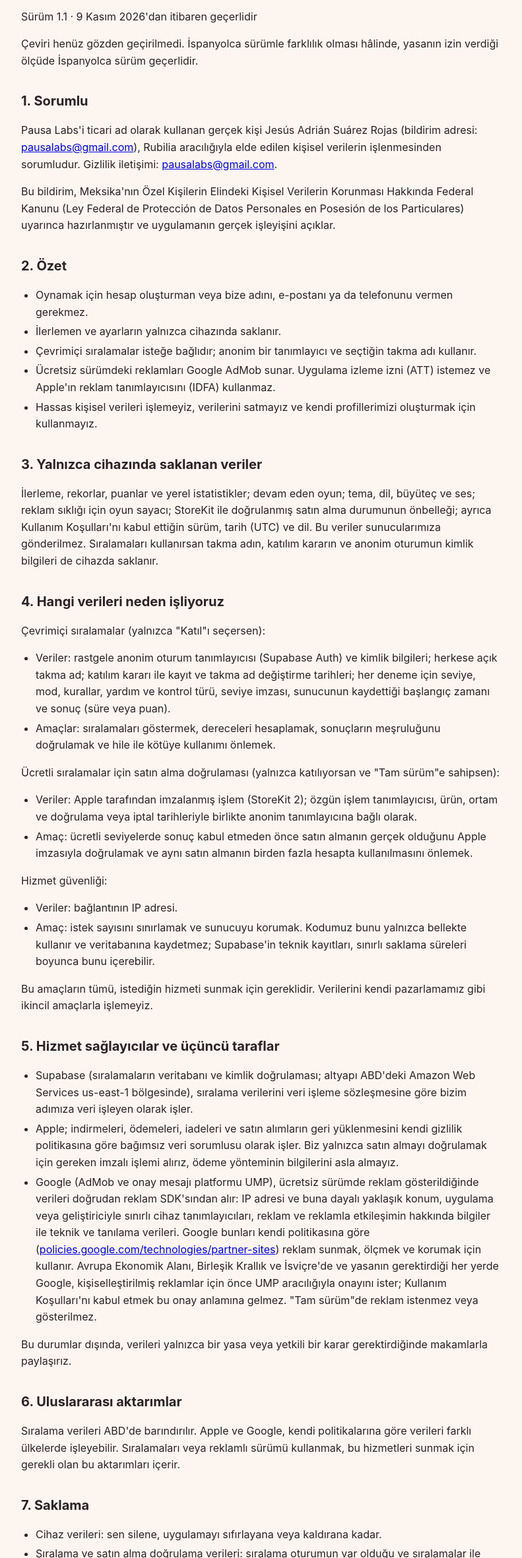
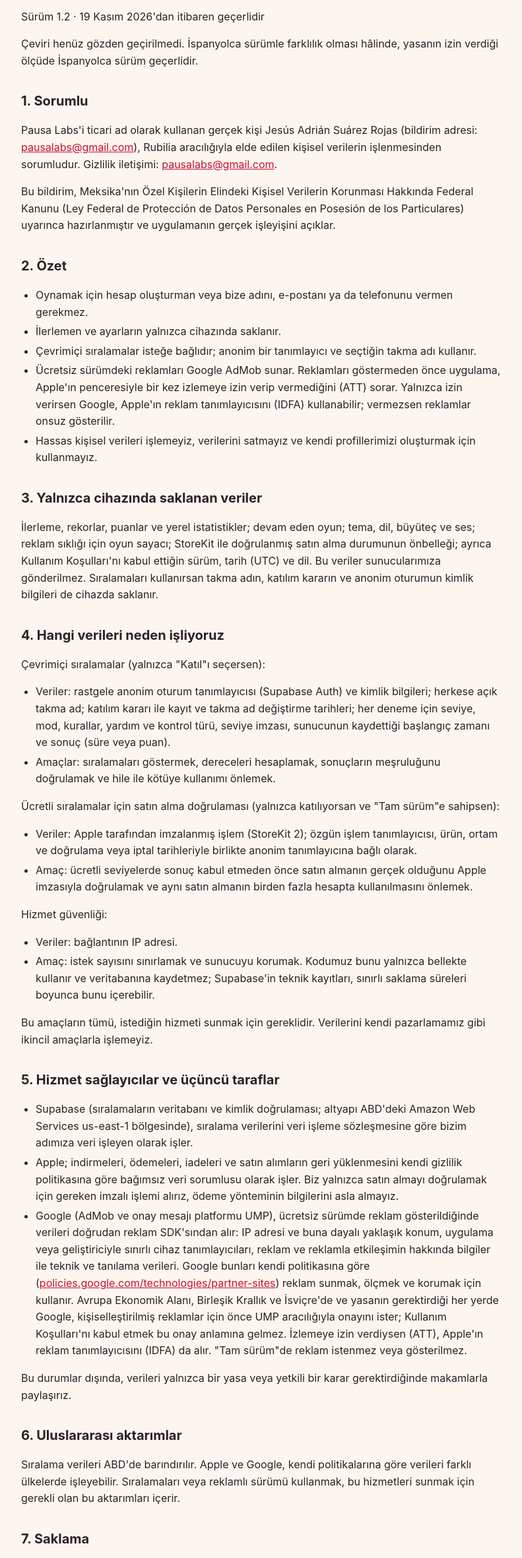
Before and after one commit to PausaLabs/PausaLabs.github.io, a plain HTML site: page rubilia/tr/privacidad.html in a window 1280 px wide. Shown: the part 156-2518 px from the top of the page at 66% size, without its empty margins (244-1035 px from the left). Drawn offline with Linux system fonts and the light colour scheme.

Commit message:
Rubilia: aviso de privacidad tr (ATT)

```diff
--- a/rubilia/tr/privacidad.html
+++ b/rubilia/tr/privacidad.html
@@ -8,6 +8,7 @@ body{margin:0;background:var(--fondo);color:var(--tinta);font:16px/1.6 -apple-sy
 main{max-width:760px;margin:0 auto;padding:24px 16px 64px}
 header{display:flex;flex-wrap:wrap;gap:8px 16px;align-items:center;justify-content:space-between;margin-bottom:24px}
 .marca{font-weight:800;font-size:20px;color:var(--tinta);text-decoration:none}
+a{color:var(--acento)}
 nav a,.idiomas a{color:var(--acento);text-decoration:none;font-weight:600}
 nav{display:flex;flex-wrap:wrap;gap:12px}
 h1{font-size:28px;line-height:1.25;margin:8px 0 4px}h2{font-size:20px;margin:32px 0 8px}
@@ -18,11 +19,12 @@ ul{padding-left:22px}li{margin:4px 0}
 select{font:inherit;padding:6px 8px;border-radius:8px;border:1px solid var(--borde);background:var(--panel);color:var(--tinta)}
 footer{margin-top:48px;color:var(--suave);font-size:14px}
 a:focus-visible,select:focus-visible{outline:3px solid var(--acento);outline-offset:2px}
+.descargar{display:inline-block;margin:12px 0 4px;padding:12px 20px;border-radius:14px;background:var(--acento);color:#fff!important;font-weight:800;text-decoration:none}
 </style></head><body><main>
 <header><a class="marca" href="../../index.html">Rubilia · Pausa Labs</a><label><span class="meta">Dil </span><select onchange="location.href=this.value" aria-label="Dil"><option value="../../es/privacidad.html">Español</option><option value="../../en/privacidad.html">English</option><option value="../../fr/privacidad.html">Français</option><option value="../../de/privacidad.html">Deutsch</option><option value="../../it/privacidad.html">Italiano</option><option value="../../pt_BR/privacidad.html">Português (Brasil)</option><option value="../../pt_PT/privacidad.html">Português (Portugal)</option><option value="../../nl/privacidad.html">Nederlands</option><option value="../../pl/privacidad.html">Polski</option><option value="../../ru/privacidad.html">Русский</option><option value="../../uk/privacidad.html">Українська</option><option value="../../tr/privacidad.html" selected>Türkçe</option><option value="../../ja/privacidad.html">日本語</option><option value="../../ko/privacidad.html">한국어</option><option value="../../zh_CN/privacidad.html">简体中文</option><option value="../../zh_TW/privacidad.html">繁體中文</option><option value="../../hi/privacidad.html">हिन्दी</option></select></label></header>
 <nav aria-label="Rubilia"><a href="privacidad.html">Gizlilik Bildirimi</a><a href="terminos.html">Kullanım Koşulları</a><a href="soporte.html">Destek</a></nav>
 <h1>Rubilia Gizlilik Bildirimi</h1>
-<p>Sürüm 1.1 · 9 Kasım 2026&#x27;dan itibaren geçerlidir</p>
+<p>Sürüm 1.2 · 19 Kasım 2026&#x27;dan itibaren geçerlidir</p>
 <p>Çeviri henüz gözden geçirilmedi. İspanyolca sürümle farklılık olması hâlinde, yasanın izin verdiği ölçüde İspanyolca sürüm geçerlidir.</p>
 <h2>1. Sorumlu</h2>
 <p>Pausa Labs&#x27;i ticari ad olarak kullanan gerçek kişi Jesús Adrián Suárez Rojas (bildirim adresi: <a href="mailto:pausalabs@gmail.com">pausalabs@gmail.com</a>), Rubilia aracılığıyla elde edilen kişisel verilerin işlenmesinden sorumludur. Gizlilik iletişimi: <a href="mailto:pausalabs@gmail.com">pausalabs@gmail.com</a>.</p>
@@ -32,7 +34,7 @@ a:focus-visible,select:focus-visible{outline:3px solid var(--acento);outline-off
 <li>Oynamak için hesap oluşturman veya bize adını, e-postanı ya da telefonunu vermen gerekmez.</li>
 <li>İlerlemen ve ayarların yalnızca cihazında saklanır.</li>
 <li>Çevrimiçi sıralamalar isteğe bağlıdır; anonim bir tanımlayıcı ve seçtiğin takma adı kullanır.</li>
-<li>Ücretsiz sürümdeki reklamları Google AdMob sunar. Uygulama izleme izni (ATT) istemez ve Apple&#x27;ın reklam tanımlayıcısını (IDFA) kullanmaz.</li>
+<li>Ücretsiz sürümdeki reklamları Google AdMob sunar. Reklamları göstermeden önce uygulama, Apple&#x27;ın penceresiyle bir kez izlemeye izin verip vermediğini (ATT) sorar. Yalnızca izin verirsen Google, Apple&#x27;ın reklam tanımlayıcısını (IDFA) kullanabilir; vermezsen reklamlar onsuz gösterilir.</li>
 <li>Hassas kişisel verileri işlemeyiz, verilerini satmayız ve kendi profillerimizi oluşturmak için kullanmayız.</li>
 </ul>
 <h2>3. Yalnızca cihazında saklanan veriler</h2>
@@ -58,7 +60,7 @@ a:focus-visible,select:focus-visible{outline:3px solid var(--acento);outline-off
 <ul>
 <li>Supabase (sıralamaların veritabanı ve kimlik doğrulaması; altyapı ABD&#x27;deki Amazon Web Services us-east-1 bölgesinde), sıralama verilerini veri işleme sözleşmesine göre bizim adımıza veri işleyen olarak işler.</li>
 <li>Apple; indirmeleri, ödemeleri, iadeleri ve satın alımların geri yüklenmesini kendi gizlilik politikasına göre bağımsız veri sorumlusu olarak işler. Biz yalnızca satın almayı doğrulamak için gereken imzalı işlemi alırız, ödeme yönteminin bilgilerini asla almayız.</li>
-<li>Google (AdMob ve onay mesajı platformu UMP), ücretsiz sürümde reklam gösterildiğinde verileri doğrudan reklam SDK&#x27;sından alır: IP adresi ve buna dayalı yaklaşık konum, uygulama veya geliştiriciyle sınırlı cihaz tanımlayıcıları, reklam ve reklamla etkileşimin hakkında bilgiler ile teknik ve tanılama verileri. Google bunları kendi politikasına göre (<a href="https://policies.google.com/technologies/partner-sites">policies.google.com/technologies/partner-sites</a>) reklam sunmak, ölçmek ve korumak için kullanır. Avrupa Ekonomik Alanı, Birleşik Krallık ve İsviçre&#x27;de ve yasanın gerektirdiği her yerde Google, kişiselleştirilmiş reklamlar için önce UMP aracılığıyla onayını ister; Kullanım Koşulları&#x27;nı kabul etmek bu onay anlamına gelmez. &quot;Tam sürüm&quot;de reklam istenmez veya gösterilmez.</li>
+<li>Google (AdMob ve onay mesajı platformu UMP), ücretsiz sürümde reklam gösterildiğinde verileri doğrudan reklam SDK&#x27;sından alır: IP adresi ve buna dayalı yaklaşık konum, uygulama veya geliştiriciyle sınırlı cihaz tanımlayıcıları, reklam ve reklamla etkileşimin hakkında bilgiler ile teknik ve tanılama verileri. Google bunları kendi politikasına göre (<a href="https://policies.google.com/technologies/partner-sites">policies.google.com/technologies/partner-sites</a>) reklam sunmak, ölçmek ve korumak için kullanır. Avrupa Ekonomik Alanı, Birleşik Krallık ve İsviçre&#x27;de ve yasanın gerektirdiği her yerde Google, kişiselleştirilmiş reklamlar için önce UMP aracılığıyla onayını ister; Kullanım Koşulları&#x27;nı kabul etmek bu onay anlamına gelmez. İzlemeye izin verdiysen (ATT), Apple&#x27;ın reklam tanımlayıcısını (IDFA) da alır. &quot;Tam sürüm&quot;de reklam istenmez veya gösterilmez.</li>
 </ul>
 <p>Bu durumlar dışında, verileri yalnızca bir yasa veya yetkili bir karar gerektirdiğinde makamlarla paylaşırız.</p>
 <h2>6. Uluslararası aktarımlar</h2>
@@ -76,7 +78,7 @@ a:focus-visible,select:focus-visible{outline:3px solid var(--acento);outline-off
 <ul>
 <li>Sıralamalar: katılım isteğe bağlıdır. &quot;Katılmayı bırak&quot; ile ayrılabilirsin.</li>
 <li>Reklamlar: Google bölgen için gerektirdiğinde &quot;Hakkında&quot; bölümünde, onayını gözden geçirmen veya geri çekmen için &quot;Reklam gizliliği&quot; görünür. &quot;Tam sürüm&quot;ü satın almak reklamları kaldırır.</li>
-<li>İzleme: uygulama, seni diğer şirketlerin uygulamaları arasında izlemek için izin istemez.</li>
+<li>İzleme: ücretsiz sürümde Apple&#x27;ın penceresi, diğer şirketlerin uygulamaları arasında izlemeye izin verip vermediğini (ATT) sorar. Yanıtını istediğin zaman Ayarlar › Gizlilik ve Güvenlik › İzleme bölümünden değiştirebilirsin. &quot;Tam sürüm&quot;de bu sorulmaz.</li>
 <li>Uygulamayı kaldırarak cihazdaki tüm verileri silebilirsin.</li>
 <li>Silme: &quot;Sıralama verilerimi sil&quot; verilerini sunucudan siler ve anonim oturumunu kapatır; ilerlemen, ayarların ve satın alman değişmez ve sen seçmedikçe yeniden katılmazsın.</li>
 </ul>
```
